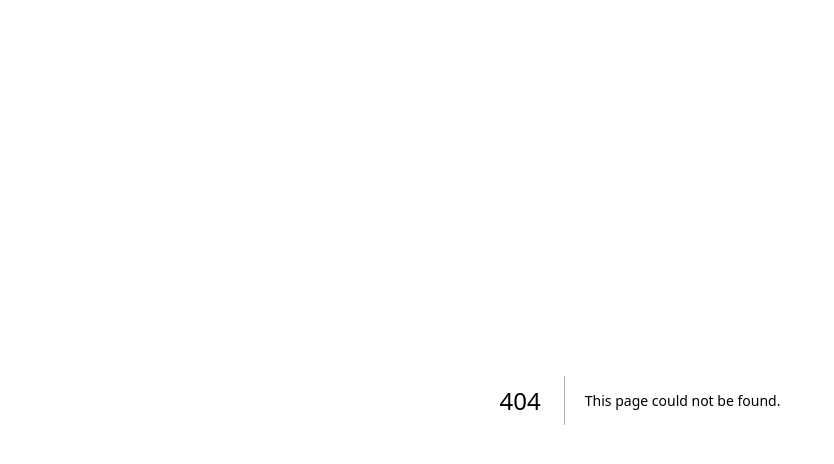
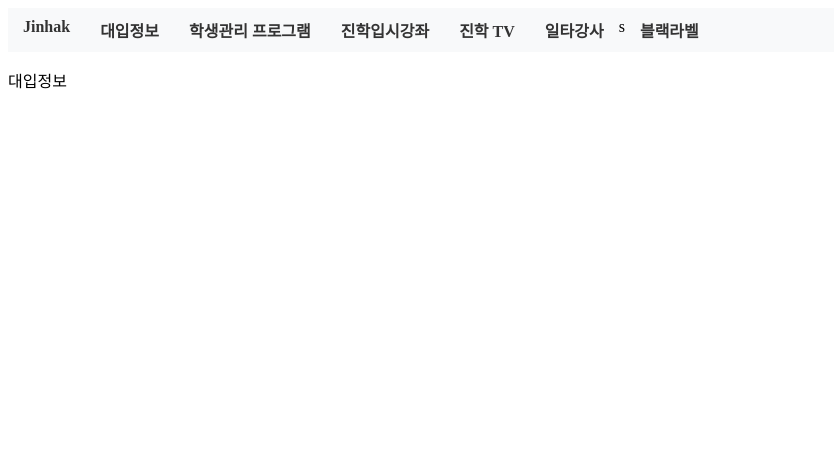
Before and after one commit to jjhw0106/jh-test-client, a Next.js app: page /univ-info in a window 1280 px wide. Before the commit this address had no page. Shown: the top 464 px of the page, without its empty margins (0-834 px from the left). Built offline with nearby package versions, Linux system fonts and the light colour scheme.

Commit message:
Feat: layout 적용

```diff
--- a/app/layout.tsx
+++ b/app/layout.tsx
@@ -1,22 +1,25 @@
-import type { Metadata } from "next";
-import { Inter } from "next/font/google";
-import "./globals.css";
-
-const inter = Inter({ subsets: ["latin"] });
+import Navigation from "@/components/navigation"
+import { Metadata } from "next"
 
 export const metadata: Metadata = {
-  title: "Create Next App",
-  description: "Generated by create next app",
-};
+  title: {
+    template: '%s | Next Movies',
+    default: 'Loading...'
+  },
+  description: 'Generated by Next.js',
+}
 
 export default function RootLayout({
   children,
-}: Readonly<{
-  children: React.ReactNode;
-}>) {
+}: {
+  children: React.ReactNode
+}) {
   return (
     <html lang="en">
-      <body className={inter.className}>{children}</body>
+      <body>
+        <Navigation />
+        {children}
+      </body>
     </html>
-  );
+  )
 }
--- a/app/page.tsx
+++ /dev/null
@@ -1,113 +0,0 @@
-import Image from "next/image";
-
-export default function Home() {
-  return (
-    <main className="flex min-h-screen flex-col items-center justify-between p-24">
-      <div className="z-10 w-full max-w-5xl items-center justify-between font-mono text-sm lg:flex">
-        <p className="fixed left-0 top-0 flex w-full justify-center border-b border-gray-300 bg-gradient-to-b from-zinc-200 pb-6 pt-8 backdrop-blur-2xl dark:border-neutral-800 dark:bg-zinc-800/30 dark:from-inherit lg:static lg:w-auto  lg:rounded-xl lg:border lg:bg-gray-200 lg:p-4 lg:dark:bg-zinc-800/30">
-          Get started by editing&nbsp;
-          <code className="font-mono font-bold">app/page.tsx</code>
-        </p>
-        <div className="fixed bottom-0 left-0 flex h-48 w-full items-end justify-center bg-gradient-to-t from-white via-white dark:from-black dark:via-black lg:static lg:size-auto lg:bg-none">
-          <a
-            className="pointer-events-none flex place-items-center gap-2 p-8 lg:pointer-events-auto lg:p-0"
-            href="https://vercel.com?utm_source=create-next-app&utm_medium=appdir-template&utm_campaign=create-next-app"
-            target="_blank"
-            rel="noopener noreferrer"
-          >
-            By{" "}
-            <Image
-              src="/vercel.svg"
-              alt="Vercel Logo"
-              className="dark:invert"
-              width={100}
-              height={24}
-              priority
-            />
-          </a>
-        </div>
-      </div>
-
-      <div className="relative z-[-1] flex place-items-center before:absolute before:h-[300px] before:w-full before:-translate-x-1/2 before:rounded-full before:bg-gradient-radial before:from-white before:to-transparent before:blur-2xl before:content-[''] after:absolute after:-z-20 after:h-[180px] after:w-full after:translate-x-1/3 after:bg-gradient-conic after:from-sky-200 after:via-blue-200 after:blur-2xl after:content-[''] before:dark:bg-gradient-to-br before:dark:from-transparent before:dark:to-blue-700 before:dark:opacity-10 after:dark:from-sky-900 after:dark:via-[#0141ff] after:dark:opacity-40 sm:before:w-[480px] sm:after:w-[240px] before:lg:h-[360px]">
-        <Image
-          className="relative dark:drop-shadow-[0_0_0.3rem_#ffffff70] dark:invert"
-          src="/next.svg"
-          alt="Next.js Logo"
-          width={180}
-          height={37}
-          priority
-        />
-      </div>
-
-      <div className="mb-32 grid text-center lg:mb-0 lg:w-full lg:max-w-5xl lg:grid-cols-4 lg:text-left">
-        <a
-          href="https://nextjs.org/docs?utm_source=create-next-app&utm_medium=appdir-template&utm_campaign=create-next-app"
-          className="group rounded-lg border border-transparent px-5 py-4 transition-colors hover:border-gray-300 hover:bg-gray-100 hover:dark:border-neutral-700 hover:dark:bg-neutral-800/30"
-          target="_blank"
-          rel="noopener noreferrer"
-        >
-          <h2 className="mb-3 text-2xl font-semibold">
-            Docs{" "}
-            <span className="inline-block transition-transform group-hover:translate-x-1 motion-reduce:transform-none">
-              -&gt;
-            </span>
-          </h2>
-          <p className="m-0 max-w-[30ch] text-sm opacity-50">
-            Find in-depth information about Next.js features and API.
-          </p>
-        </a>
-
-        <a
-          href="https://nextjs.org/learn?utm_source=create-next-app&utm_medium=appdir-template-tw&utm_campaign=create-next-app"
-          className="group rounded-lg border border-transparent px-5 py-4 transition-colors hover:border-gray-300 hover:bg-gray-100 hover:dark:border-neutral-700 hover:dark:bg-neutral-800/30"
-          target="_blank"
-          rel="noopener noreferrer"
-        >
-          <h2 className="mb-3 text-2xl font-semibold">
-            Learn{" "}
-            <span className="inline-block transition-transform group-hover:translate-x-1 motion-reduce:transform-none">
-              -&gt;
-            </span>
-          </h2>
-          <p className="m-0 max-w-[30ch] text-sm opacity-50">
-            Learn about Next.js in an interactive course with&nbsp;quizzes!
-          </p>
-        </a>
-
-        <a
-          href="https://vercel.com/templates?framework=next.js&utm_source=create-next-app&utm_medium=appdir-template&utm_campaign=create-next-app"
-          className="group rounded-lg border border-transparent px-5 py-4 transition-colors hover:border-gray-300 hover:bg-gray-100 hover:dark:border-neutral-700 hover:dark:bg-neutral-800/30"
-          target="_blank"
-          rel="noopener noreferrer"
-        >
-          <h2 className="mb-3 text-2xl font-semibold">
-            Templates{" "}
-            <span className="inline-block transition-transform group-hover:translate-x-1 motion-reduce:transform-none">
-              -&gt;
-            </span>
-          </h2>
-          <p className="m-0 max-w-[30ch] text-sm opacity-50">
-            Explore starter templates for Next.js.
-          </p>
-        </a>
-
-        <a
-          href="https://vercel.com/new?utm_source=create-next-app&utm_medium=appdir-template&utm_campaign=create-next-app"
-          className="group rounded-lg border border-transparent px-5 py-4 transition-colors hover:border-gray-300 hover:bg-gray-100 hover:dark:border-neutral-700 hover:dark:bg-neutral-800/30"
-          target="_blank"
-          rel="noopener noreferrer"
-        >
-          <h2 className="mb-3 text-2xl font-semibold">
-            Deploy{" "}
-            <span className="inline-block transition-transform group-hover:translate-x-1 motion-reduce:transform-none">
-              -&gt;
-            </span>
-          </h2>
-          <p className="m-0 max-w-[30ch] text-balance text-sm opacity-50">
-            Instantly deploy your Next.js site to a shareable URL with Vercel.
-          </p>
-        </a>
-      </div>
-    </main>
-  );
-}
--- /dev/null
+++ b/app/styles/global.css
@@ -0,0 +1,3 @@
+@tailwind base;
+@tailwind components;
+@tailwind utilities;
--- /dev/null
+++ b/app/styles/nav.module.css
@@ -0,0 +1,29 @@
+.gnb {
+  display: flex;
+  justify-content: left; /* 네비게이션을 중앙에 배치 */
+  background-color: #f8f9fa; /* 배경색 설정, 필요에 따라 변경 */
+  padding: 10px 0; /* 상하 패딩 설정 */
+}
+
+.gnb ul {
+  list-style: none; /* 기본 목록 스타일 제거 */
+  display: flex; /* 가로 배치 */
+  padding: 0; /* 기본 패딩 제거 */
+  margin: 0; /* 기본 마진 제거 */
+}
+
+.gnb ul li {
+  margin: 0 15px; /* 항목 간 간격 설정 */
+}
+
+.gnb ul li a {
+  text-decoration: none; /* 밑줄 제거 */
+  color: #333; /* 글자색 설정 */
+  font-weight: bold; /* 글자 두껍게 */
+  transition: color 0.3s; /* 호버 시 색 변화 애니메이션 */
+  white-space: nowrap;
+}
+
+.gnb ul li a:hover {
+  color: #007bff; /* 호버 시 글자색 변경 */
+}
--- /dev/null
+++ b/app/univ-info/page.tsx
@@ -0,0 +1,5 @@
+export default function UnivInfo() {
+  return <div>
+    <p className="">대입정보</p>
+  </div>
+}
--- /dev/null
+++ b/components/navigation.tsx
@@ -0,0 +1,21 @@
+"use client"
+
+import Link from "next/link";
+import { usePathname } from "next/navigation";
+import styles from "../app/styles/nav.module.css"
+
+export default function Navigation() {
+  const path = usePathname();
+
+  return <nav className={styles.gnb}>
+    <ul>
+      <li><Link href='/'>Jinhak</Link></li>
+      <li><Link href='/univ-info'>대입정보</Link></li>
+      <li><Link href='/student-management'>학생관리 프로그램</Link></li>
+      <li><Link href='/lecture'>진학입시강좌</Link></li>
+      <li><Link href='/jinhak-tv'>진학 TV</Link></li>
+      <li><Link href='/top-gangsa'>일타강사</Link></li>s
+      <li><Link href='/blacklabel'>블랙라벨</Link></li>
+    </ul>
+  </nav>
+}
--- /dev/null
+++ b/postcss.config.js
@@ -0,0 +1,6 @@
+module.exports = {
+  plugins: {
+    tailwindcss: {},
+    autoprefixer: {},
+  },
+}
--- /dev/null
+++ b/tailwind.config.js
@@ -0,0 +1,8 @@
+/** @type {import('tailwindcss').Config} */
+module.exports = {
+  content: [],
+  theme: {
+    extend: {},
+  },
+  plugins: [],
+}
```
Also changed, not shown: app/(home)/page.tsx (added, +9 -0 lines), package.json (+7 -5 lines), 2 other files (tests, documents, lock files or other folders).
